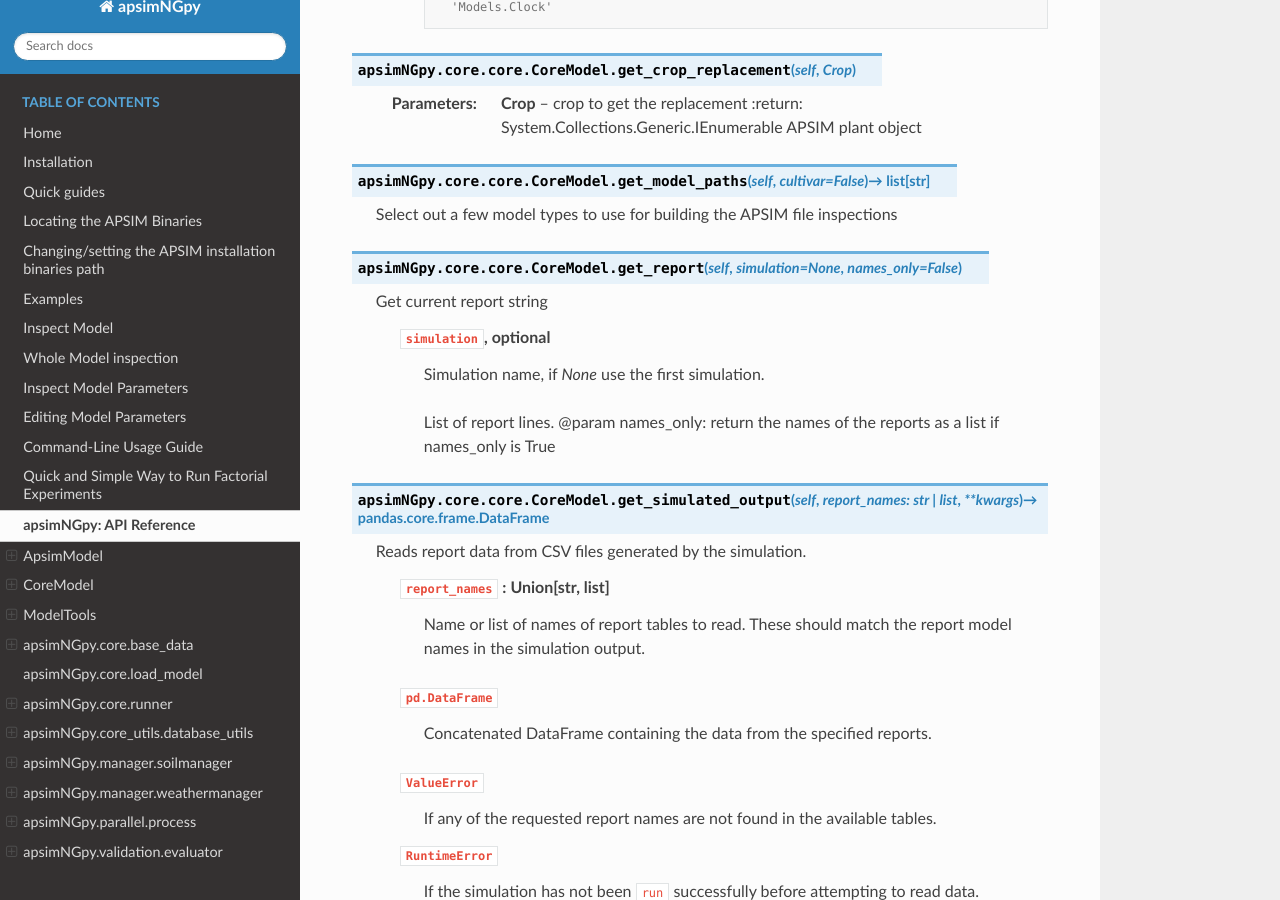
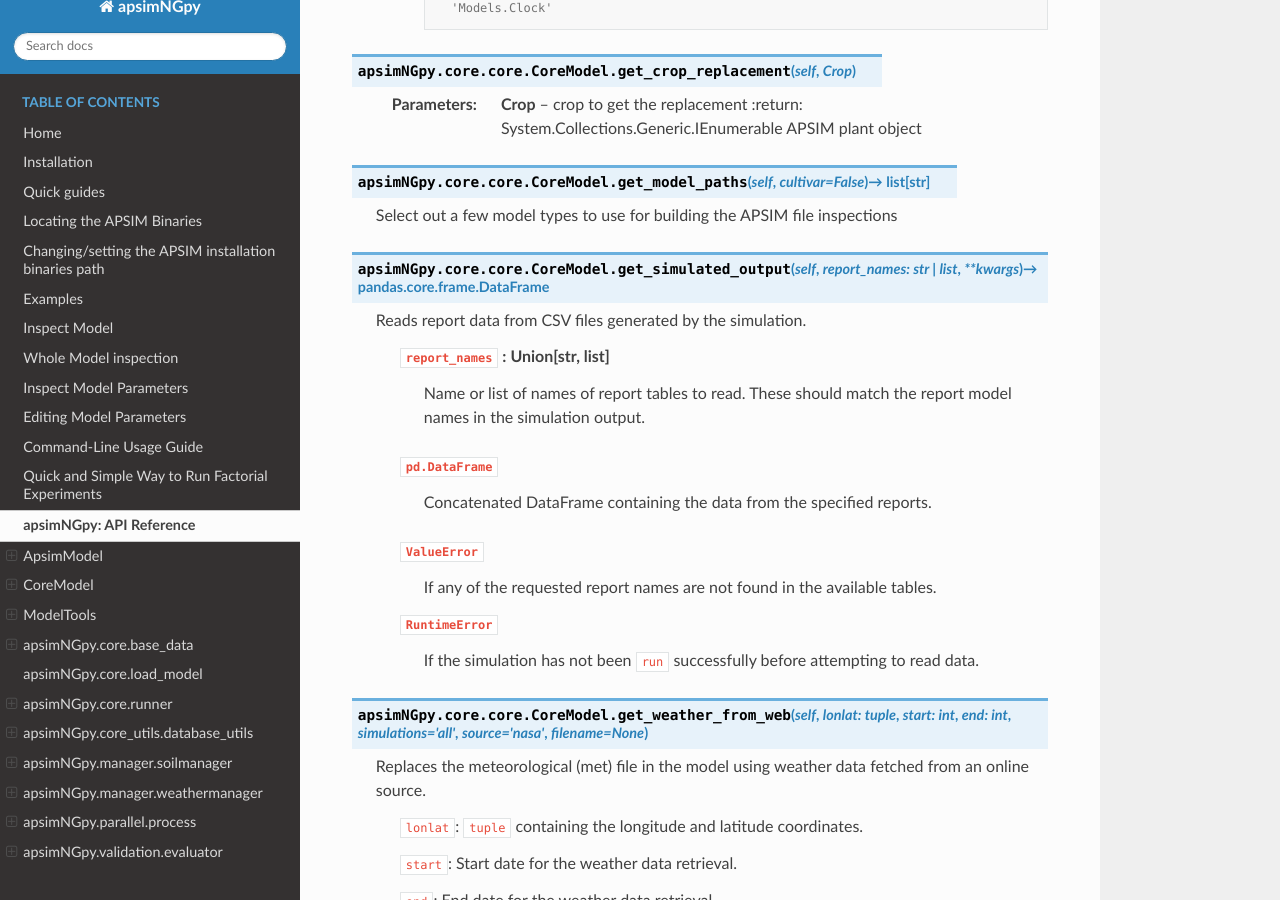
Before and after one commit to MAGALA-RICHARD/documentation-example, a Sphinx documentation site: the page built from doc/api.rst, in a window 1280 px wide and 900 px high, scrolled down 15979 px. Built offline with Sphinx 7.4.7 and the Read the Docs theme 3.1.0, drawn with Linux system fonts in a browser that asks for light colours; some of the changed text lies outside the part shown.

```diff
--- a/doc/api.rst
+++ b/doc/api.rst
@@ -460,7 +460,7 @@
             - ``Soils.Physical | Soils.Chemical | Soils.Organic | Soils.Water:``
                 - Variables to replace using ``replace_soils_values_by_path``.
 
-            valid parameters are shown below;
+            Valid ``parameters`` are shown below;
 
             +------------------+--------------------------------------------------------------------------------------------------------------------------------------+
             | Soil Model Type  | **Supported key word arguments**                                                                                                     |
@@ -684,19 +684,6 @@
 .. function:: apsimNGpy.core.core.CoreModel.get_model_paths(self, cultivar=False) -> list[str]
 
    Select out a few model types to use for building the APSIM file inspections
-
-.. function:: apsimNGpy.core.core.CoreModel.get_report(self, simulation=None, names_only=False)
-
-   Get current report string
-
-        Parameters
-        ----------
-        ``simulation``, optional
-            Simulation name, if `None` use the first simulation.
-        Returns
-        -------
-            List of report lines.
-            @param names_only: return the names of the reports as a list if names_only is True
 
 .. function:: apsimNGpy.core.core.CoreModel.get_simulated_output(self, report_names: Union[str, list], **kwargs) -> pandas.core.frame.DataFrame
 
```
